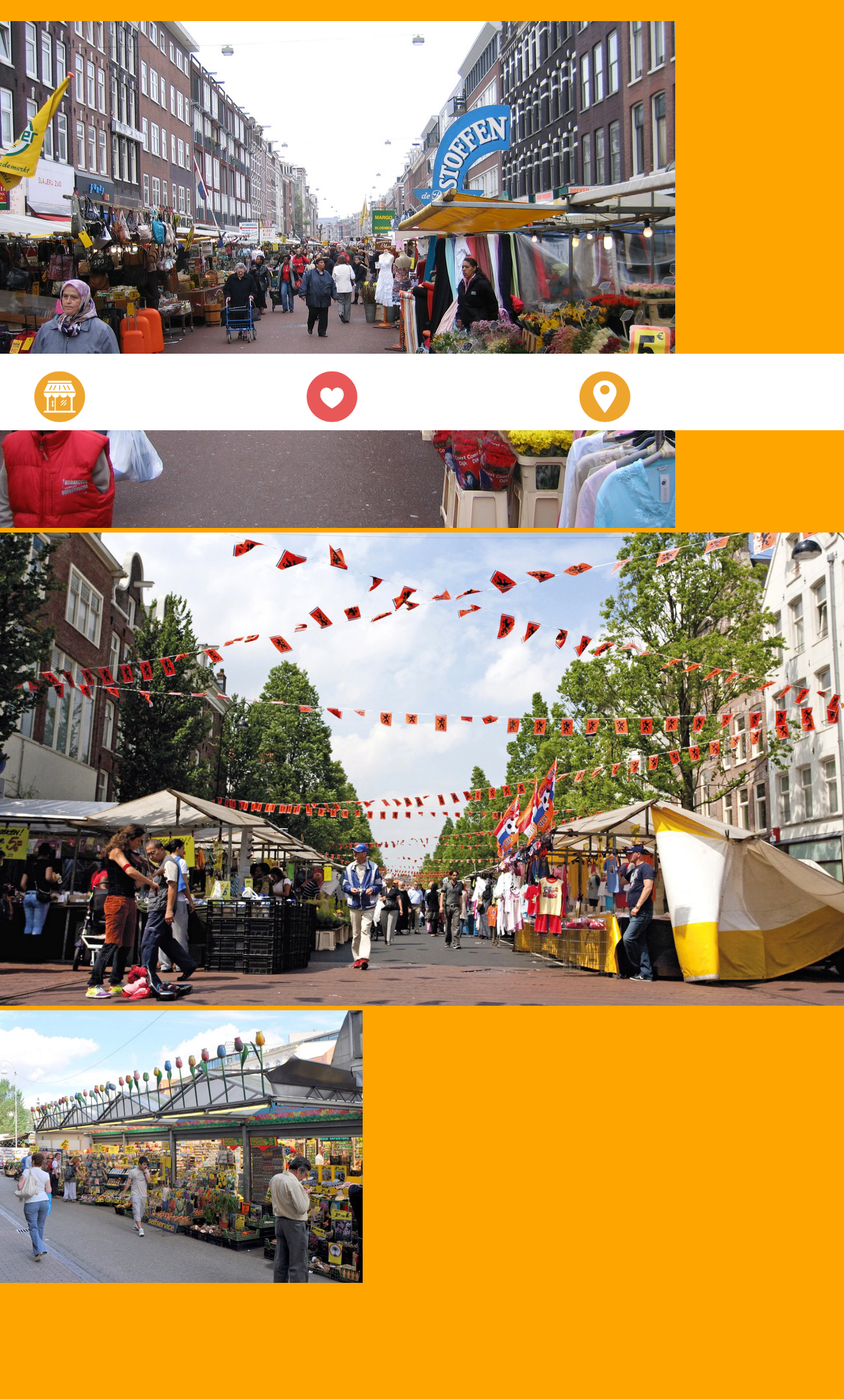
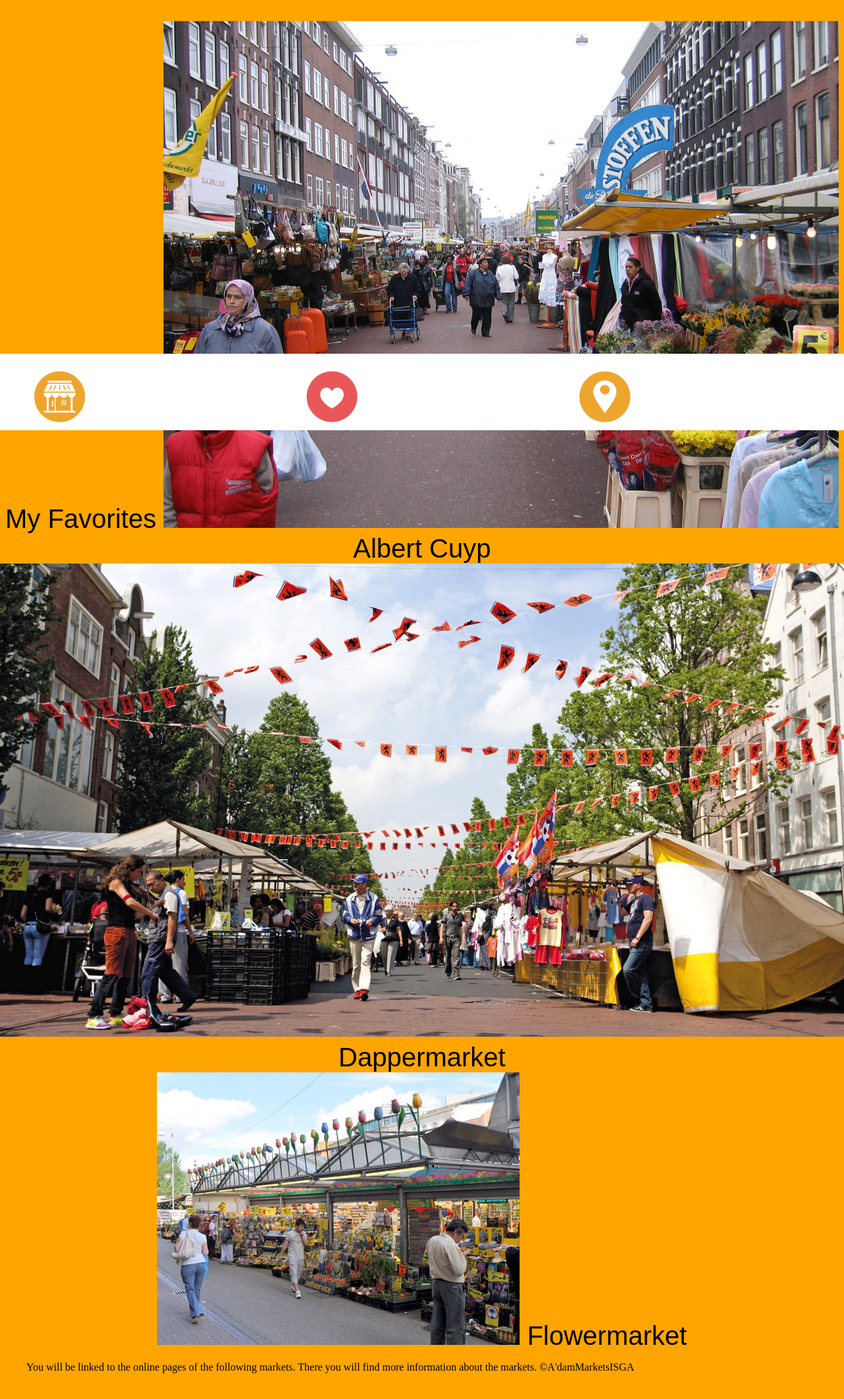
Before and after one commit to kimberleyrol/HTMLenCSS, a plain HTML site: page markten.html in a window 1280 px wide. Shown: the part 148-2268 px from the top of the page at 66% size. Drawn offline with Linux system fonts and the light colour scheme.

Commit message:
HTML
Blockquotes toegevoegd

```diff
--- a/css/favorieten.css
+++ b/css/favorieten.css
@@ -24,10 +24,12 @@
             padding: 0;
             width: 100%;
             max-width: 100px;
+            text-align: center;
         }
 
         nav ul a {
             text-decoration: none;
+            text-align: center;
         }
 
         article {
--- a/css/style.css
+++ b/css/style.css
@@ -99,12 +99,6 @@ a {
 }
 
 
-
-.albert-cuyp {
-
-
-}
-
 .foto-markten {
     margin-top: 180px;
     margin-left: 0;
@@ -114,10 +108,20 @@ a {
 
 }
 
-#logo {
-
+a {
+    text-align: center;
+    font-size: 40px;
 }
 
 ul {
 
 }
+
+ul {
+    nav ul {
+            list-style-type: none;
+            padding: 0;
+            width: 100%;
+            max-width: 100px;
+            text-align: center;
+        }
--- a/markten.html
+++ b/markten.html
@@ -18,26 +18,33 @@
 
         <nav>
             <ul class="foto-markten">
-                <li>
+
                     <a href="http://albertcuyp-markt.amsterdam/">
-                        <img src="./img/AlbertCuypstraat.jpg" alt="">
+                      <li>
+                       My Favorites
+                        <img src="./img/AlbertCuypstraat.jpg" alt=""> Albert Cuyp
+                        </li>
                     </a>
-                </li>
+
                 <a href="http://www.dappermarkt.nl/">
                     <li>
-                        <img src="./img/dappermarkt.jpg" alt="">
+                        <img src="./img/dappermarkt.jpg" alt=""> Dappermarket
                     </li>
                 </a>
                 <a href="https://www.holland.com/be_nl/toerisme/bestemmingen/amsterdam/drijvende-amsterdamse-bloemenmarkt.htm">
                     <li>
-                        <img src="./img/amsterdam-bloemenmarkt.jpg" alt="">
+                        <img src="./img/amsterdam-bloemenmarkt.jpg" alt=""> Flowermarket
                     </li>
                 </a>
 
             </ul>
         </nav>
 
-
+<blockquote>
+    <article>
+       You will be linked to the online pages of the following markets. There you will find more information about the markets.  ©A'damMarketsISGA
+    </article>
+</blockquote>
     </main>
     <footer>
         <nav class="bottom-nav">
```
Also changed, not shown: favorieten.html (+13 -6 lines), index.html (+0 -8 lines).
